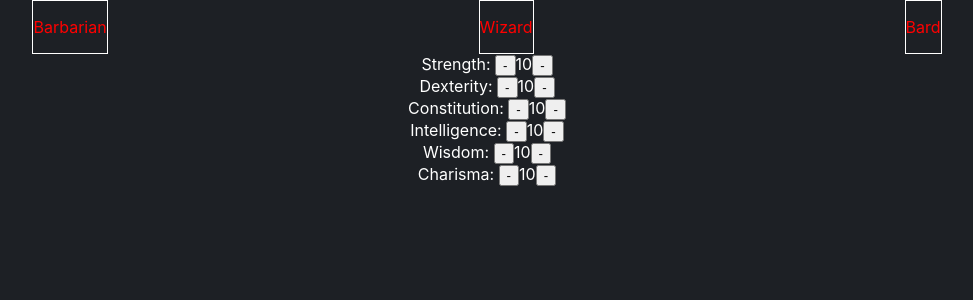
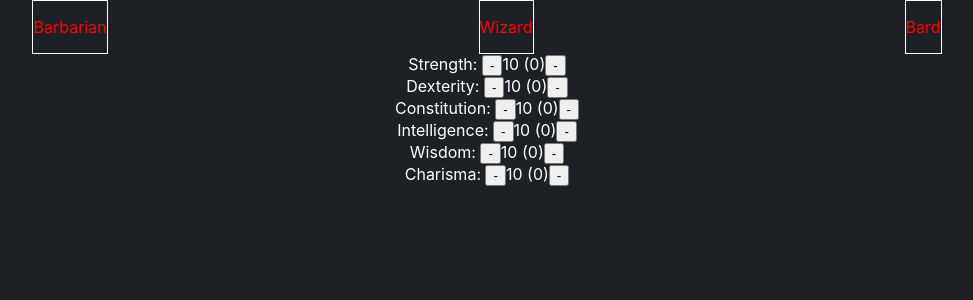
Before and after one commit to h-maac/recruiting-webapp-character, a React (Create React App) app: page / in a window 1280 px wide. Shown: the top 300 px of the page, without its empty margins (153-1126 px from the left). Built offline with nearby package versions, Linux system fonts and the light colour scheme.

Commit message:
Implement step4

```diff
--- a/src/components/attribute-sheet/AttributeSheet.tsx
+++ b/src/components/attribute-sheet/AttributeSheet.tsx
@@ -1,7 +1,7 @@
 import React, {useCallback, useState} from 'react';
 import ValueSliderControl from "../common/ValueSliderControl";
 import {Attributes} from "../../types";
-import {createBaseCharacterSheet} from "../../utils";
+import {createBaseCharacterSheet, getAbilityModifierFromAttr} from "../../utils";
 import ClassSelector from "../class-selector/ClassSelector";
 
 const AttributeSheet = () => {
@@ -17,7 +17,7 @@ const AttributeSheet = () => {
                 <ValueSliderControl
                     key={`character-attr-${attr}`}
                     label={attr}
-                    valueLabel={value}
+                    valueLabel={`${value} (${getAbilityModifierFromAttr(value)})`}
                     onChange={(increment) => updateAttribute(attr, increment)}
                 />
             ))}
--- a/src/utils.ts
+++ b/src/utils.ts
@@ -11,3 +11,8 @@ export const getAttributeEntries = (attributes: Attributes): [Attribute, number]
 );
 
 export const _noop = () => {};
+
+export const getAbilityModifierFromAttr = (attrValue: number): string => {
+    const modifier = Math.floor((attrValue - 10) / 2);
+    return (modifier > 0 ? '+' : '') + modifier;
+}
```
